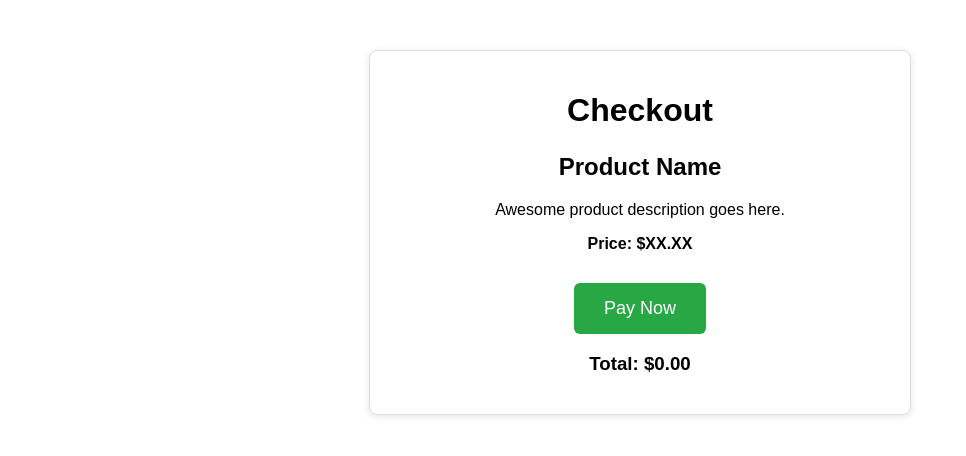
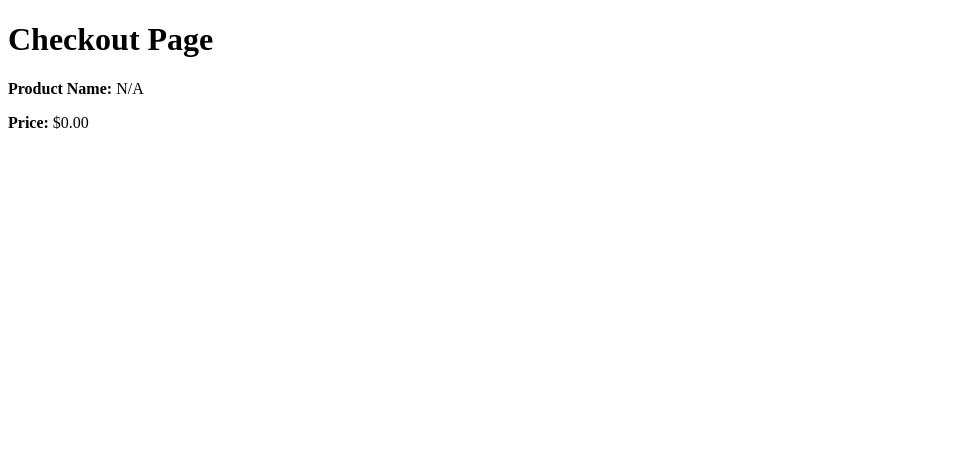
Before and after one commit to AmmarBlochfix/QuickfixgadgetCheckout, a plain HTML site: page index.html in a window 1280 px wide. Shown: the whole page, without its empty margins (0-966 px from the left). Drawn offline with Linux system fonts and the light colour scheme.

Commit message:
index.html

```diff
--- a/index.html
+++ b/index.html
@@ -1,82 +1,23 @@
 <!DOCTYPE html>
-<html lang="en">
+<html>
 <head>
-  <meta charset="UTF-8" />
-  <meta name="viewport" content="width=device-width, initial-scale=1" />
-  <title>Pay Now - Checkout</title>
-  <style>
-    body {
-      font-family: Arial, sans-serif;
-      max-width: 500px;
-      margin: 50px auto;
-      padding: 20px;
-      border: 1px solid #ddd;
-      border-radius: 8px;
-      box-shadow: 0 2px 8px rgba(0,0,0,0.1);
-      text-align: center;
-    }
-    h1 {
-      margin-bottom: 24px;
-    }
-    .product-info {
-      margin-bottom: 30px;
-    }
-    button {
-      background-color: #28a745;
-      color: white;
-      padding: 15px 30px;
-      font-size: 18px;
-      border: none;
-      border-radius: 6px;
-      cursor: pointer;
-      transition: background-color 0.3s ease;
-    }
-    button:hover {
-      background-color: #218838;
-    }
-  </style>
+  <meta charset="UTF-8">
+  <title>QuickFix Gadget Checkout</title>
 </head>
 <body>
-  <h1>Checkout</h1>
+  <h1>Checkout Page</h1>
 
-  <div class="product-info">
-    <h2>Product Name</h2>
-    <p>Awesome product description goes here.</p>
-    <p><strong>Price: $XX.XX</strong></p>
-  </div>
-
-  <button id="payNowBtn">Pay Now</button>
+  <p><strong>Product Name:</strong> <span id="product-name">Loading...</span></p>
+  <p><strong>Price:</strong> <span id="product-price">Loading...</span></p>
 
   <script>
-    document.getElementById('payNowBtn').addEventListener('click', () => {
-      // Replace the URL below with your actual NOWPayments invoice link
-      window.location.href = "https://pay.nowpayments.io/invoice/YOUR_INVOICE_ID";
-    });
+    const params = new URLSearchParams(window.location.search);
+    const name = params.get('name');
+    const price = params.get('price');
+
+    // Insert into the page
+    document.getElementById('product-name').textContent = decodeURIComponent(name || 'N/A');
+    document.getElementById('product-price').textContent = `$${decodeURIComponent(price || '0.00')}`;
   </script>
 </body>
 </html>
-<script>
-  function getProductsFromUrl() {
-    const params = new URLSearchParams(window.location.search);
-    const productsJson = params.get('products');
-    if (!productsJson) return [];
-
-    try {
-      return JSON.parse(decodeURIComponent(productsJson));
-    } catch (e) {
-      return [];
-    }
-  }
-
-  const products = getProductsFromUrl();
-
-  // Now you can loop over products array to display product info and calculate totals
-  let total = 0;
-  products.forEach(p => {
-    // example: display product title and price
-    document.write(`<p>${p.title} x${p.quantity} - $${p.price}</p>`);
-    total += parseFloat(p.price) * parseInt(p.quantity);
-  });
-
-  document.write(`<h3>Total: $${total.toFixed(2)}</h3>`);
-</script>
```
